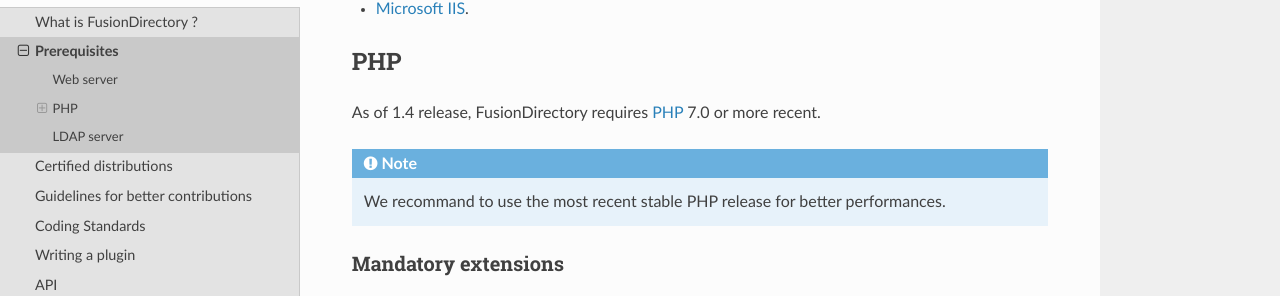
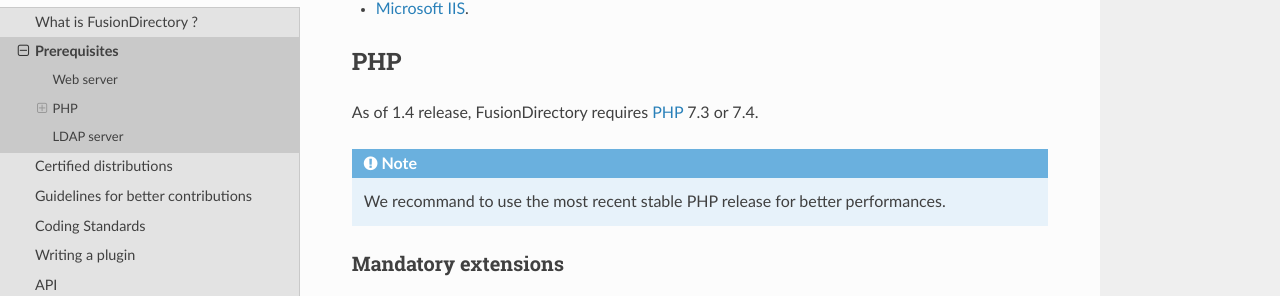
Before and after one commit to fusiondirectory/fusiondirectory-dev-manual, a Sphinx documentation site: the page built from source/fusiondirectory/prerequisite/prerequisite.rst, in a window 1280 px wide and 900 px high, scrolled down 328 px. Shown: the part 155-451 px from the top of the window. Built offline with Sphinx 7.4.7 and the Read the Docs theme 2.0.0, drawn with Linux system fonts in a browser that asks for light colours.

Commit message:
:docs: fix(php) update the prerequisite for fusiondirectory 1.4
Signed-off-by: Benoit Mortier <benoit.mortier@fusiondirectory.org>

```diff
--- a/source/fusiondirectory/prerequisite/prerequisite.rst
+++ b/source/fusiondirectory/prerequisite/prerequisite.rst
@@ -20,7 +20,7 @@
 PHP
 ---
 
-As of 1.4 release, FusionDirectory requires `PHP <https://www.php.net>`_ 7.0 or more recent.
+As of 1.4 release, FusionDirectory requires `PHP <https://www.php.net>`_ 7.3 or 7.4.
 
 .. note::
 
```
